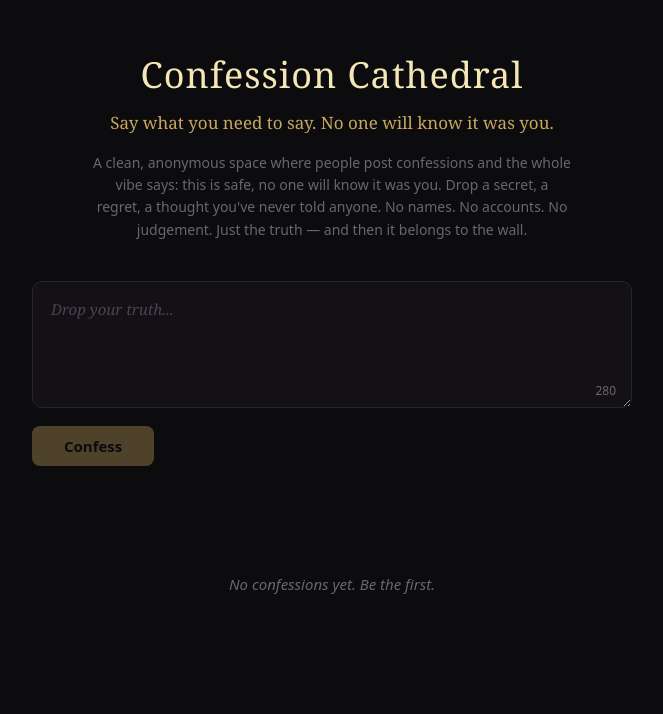
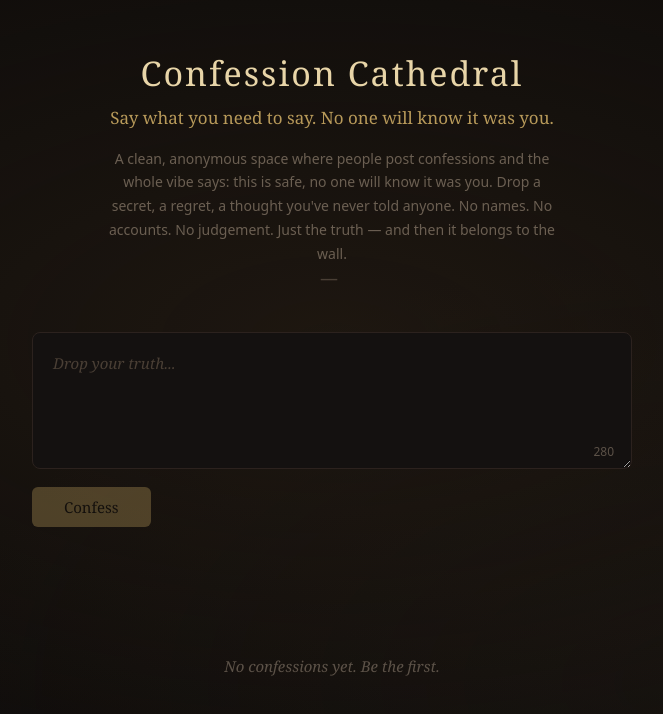
Before and after one commit to Mrreubs/confession_cathedral, a React (Vite) app: page / in a window 1280 px wide. Shown: the top 714 px of the page, without its empty margins (308-971 px from the left). Built offline with nearby package versions, Linux system fonts and the light colour scheme.

Commit message:
Redesign: warm quiet-corner atmosphere with vignette gradient, warmer palette, softer cards

```diff
--- a/src/App.css
+++ b/src/App.css
@@ -12,17 +12,27 @@
 
 .app-header h1 {
   font-family: 'Georgia', 'Times New Roman', serif;
-  font-size: 36px;
+  font-size: 34px;
   font-weight: 400;
-  color: #f5e6b8;
-  letter-spacing: 1px;
-  margin: 0 0 8px;
+  color: #e8d5a8;
+  letter-spacing: 2px;
+  margin: 0 0 6px;
+}
+
+.app-header::after {
+  content: '\2014';
+  display: block;
+  color: #4a3f35;
+  font-size: 18px;
+  letter-spacing: 6px;
+  margin-bottom: 20px;
 }
 
 .app-subtitle {
   font-family: 'Georgia', 'Times New Roman', serif;
   font-size: 17px;
-  color: #c9a85e;
+  font-weight: 400;
+  color: #b89a5a;
   margin: 0 0 16px;
   line-height: 1.5;
 }
@@ -30,9 +40,9 @@
 .app-intro {
   font-family: system-ui, 'Segoe UI', Roboto, sans-serif;
   font-size: 14px;
-  color: #6b6570;
-  line-height: 1.6;
-  max-width: 480px;
+  color: #6b5f52;
+  line-height: 1.7;
+  max-width: 460px;
   margin: 0 auto;
 }
 
--- a/src/components/ConfessionCard.css
+++ b/src/components/ConfessionCard.css
@@ -10,28 +10,29 @@
 }
 
 .confession-card {
-  background: #131016;
-  border: 1px solid #2a2330;
-  border-radius: 10px;
-  padding: 18px 22px;
-  margin-bottom: 14px;
-  animation: fadeIn 0.4s ease-out;
-  box-shadow: 0 2px 8px rgba(0, 0, 0, 0.3);
+  background: #141110;
+  border: 1px solid #2c221e;
+  border-radius: 8px;
+  padding: 20px 24px;
+  margin-bottom: 12px;
+  animation: fadeIn 0.5s ease-out;
+  box-shadow: 0 1px 4px rgba(0, 0, 0, 0.4);
 }
 
 .confession-text {
   font-family: 'Georgia', 'Times New Roman', serif;
   font-size: 16px;
-  line-height: 1.55;
-  color: #e8e0d0;
-  margin: 0 0 10px;
+  line-height: 1.65;
+  color: #e4d9c8;
+  margin: 0 0 12px;
   word-break: break-word;
   white-space: pre-wrap;
 }
 
 .confession-time {
   font-family: system-ui, 'Segoe UI', Roboto, sans-serif;
-  font-size: 12px;
-  color: #6b6570;
-  letter-spacing: 0.3px;
+  font-size: 11px;
+  color: #5c5248;
+  letter-spacing: 0.5px;
+  text-transform: uppercase;
 }
--- a/src/components/ConfessionFeed.css
+++ b/src/components/ConfessionFeed.css
@@ -5,9 +5,10 @@
 
 .feed-empty {
   text-align: center;
-  padding: 60px 20px;
-  color: #6b6570;
-  font-family: system-ui, 'Segoe UI', Roboto, sans-serif;
+  padding: 80px 20px;
+  color: #5c5248;
+  font-family: 'Georgia', 'Times New Roman', serif;
   font-size: 15px;
   font-style: italic;
+  line-height: 1.6;
 }
--- a/src/components/ConfessionForm.css
+++ b/src/components/ConfessionForm.css
@@ -10,36 +10,37 @@
 .confession-textarea {
   width: 100%;
   box-sizing: border-box;
-  padding: 16px 60px 16px 18px;
-  border: 1px solid #2a2330;
-  border-radius: 10px;
-  background: #131016;
-  color: #e8e0d0;
+  padding: 18px 60px 18px 20px;
+  border: 1px solid #2c221e;
+  border-radius: 8px;
+  background: #141110;
+  color: #e4d9c8;
   font-family: 'Georgia', 'Times New Roman', serif;
   font-size: 15px;
-  line-height: 1.55;
+  line-height: 1.65;
   resize: vertical;
-  min-height: 90px;
+  min-height: 100px;
   outline: none;
-  transition: border-color 0.2s;
+  transition: border-color 0.3s, box-shadow 0.3s;
 }
 
 .confession-textarea::placeholder {
-  color: #4a4450;
+  color: #4a3f35;
   font-style: italic;
 }
 
 .confession-textarea:focus {
-  border-color: #c9a85e;
+  border-color: #b89a5a;
+  box-shadow: 0 0 0 1px rgba(184, 154, 90, 0.15);
 }
 
 .char-counter {
   position: absolute;
   bottom: 14px;
-  right: 16px;
+  right: 18px;
   font-family: system-ui, 'Segoe UI', Roboto, sans-serif;
   font-size: 12px;
-  color: #6b6570;
+  color: #5c5248;
   transition: color 0.2s;
 }
 
@@ -59,18 +60,17 @@
   display: inline-block;
   padding: 10px 32px;
   border: none;
-  border-radius: 8px;
-  background: #c9a85e;
-  color: #0a0a0f;
-  font-family: system-ui, 'Segoe UI', Roboto, sans-serif;
+  border-radius: 6px;
+  background: #b89a5a;
+  color: #0d0b0a;
+  font-family: 'Georgia', 'Times New Roman', serif;
   font-size: 15px;
-  font-weight: 600;
   cursor: pointer;
-  transition: background 0.2s, opacity 0.2s;
+  transition: background 0.25s, opacity 0.25s;
 }
 
 .submit-btn:hover:not(:disabled) {
-  background: #dcc07a;
+  background: #d4b87a;
 }
 
 .submit-btn:disabled {
@@ -91,10 +91,11 @@
 
 .acknowledgment {
   font-family: 'Georgia', 'Times New Roman', serif;
-  font-size: 15px;
-  color: #c9a85e;
+  font-size: 14px;
+  color: #b89a5a;
   text-align: center;
-  margin: 16px 0 0;
-  animation: riseUp 0.5s ease-out;
+  margin: 18px 0 0;
+  animation: riseUp 0.6s ease-out;
   font-style: italic;
+  line-height: 1.5;
 }
--- a/src/index.css
+++ b/src/index.css
@@ -8,8 +8,8 @@
   font-family: system-ui, 'Segoe UI', Roboto, sans-serif;
   font-size: 16px;
   line-height: 1.5;
-  color: #e8e0d0;
-  background: #0c0b0e;
+  color: #e4d9c8;
+  background: #0d0b0a;
   color-scheme: dark;
   -webkit-font-smoothing: antialiased;
   -moz-osx-font-smoothing: grayscale;
@@ -17,6 +17,11 @@
 
 body {
   margin: 0;
+  min-height: 100svh;
+  background:
+    radial-gradient(ellipse 80% 60% at 50% 40%, rgba(40, 30, 20, 0.6) 0%, transparent 100%),
+    radial-gradient(ellipse 60% 50% at 80% 80%, rgba(30, 25, 20, 0.4) 0%, transparent 100%),
+    #0d0b0a;
 }
 
 #root {
```
